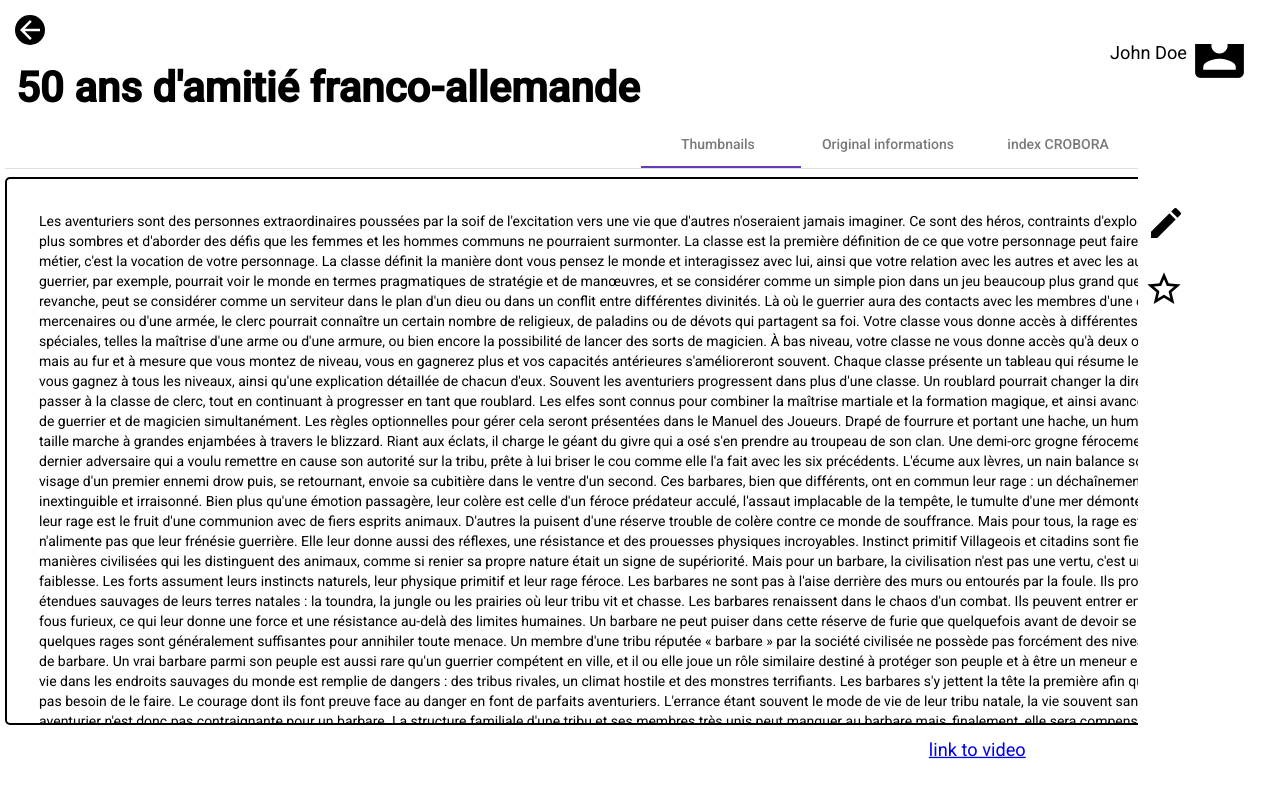
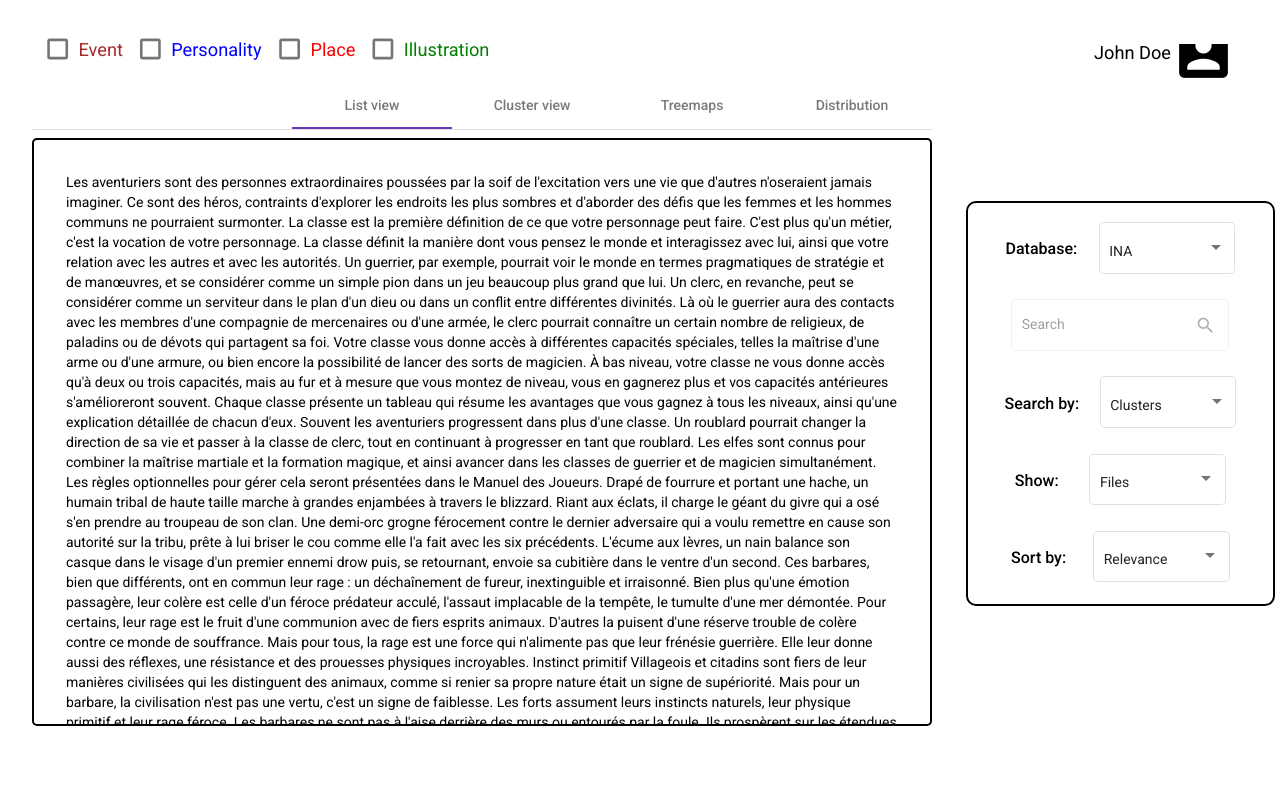
Before and after one commit to EstherTCHANGANI/TER-2021, an Angular app in the folder Front-end/CROBORA-App/: page / in a window 1280 px wide. Built offline with nearby package versions, Linux system fonts and the light colour scheme.

Commit message:
touche ENTER desactivée dans l'input de la searchBar #32 - Pour forcer à sélectionner un element de la liste et ne pas créer de chips avec n'importe quel texte

```diff
--- a/Front-end/CROBORA-App/src/app/app.component.html
+++ b/Front-end/CROBORA-App/src/app/app.component.html
@@ -1 +1 @@
-<app-archive-page></app-archive-page>
+<app-search-page></app-search-page>
--- a/Front-end/CROBORA-App/src/app/search-filters/search-filters.component.css
+++ b/Front-end/CROBORA-App/src/app/search-filters/search-filters.component.css
@@ -2,7 +2,9 @@
     margin: 2px;
     border: 2px solid black;
     border-radius: 10px;
-    padding: 2rem;
+    padding-top: 1rem;
+    padding-left: 1rem;
+    padding-right: 1rem;
 }
 
 .filter {
--- a/Front-end/CROBORA-App/src/app/search-filters/search-filters.component.ts
+++ b/Front-end/CROBORA-App/src/app/search-filters/search-filters.component.ts
@@ -90,7 +90,7 @@ export class SearchFiltersComponent implements OnInit, OnChanges {
   visible: boolean = true;
   selectable: boolean = true;
   removable: boolean = true;
-  separatorKeysCodes: number[] = [ENTER, COMMA];
+  separatorKeysCodes: number[] = [];
   lastColorChip: string;
   actualColorChip: string;
 
--- a/Front-end/CROBORA-App/src/app/search-page/search-page.component.css
+++ b/Front-end/CROBORA-App/src/app/search-page/search-page.component.css
@@ -33,19 +33,20 @@ mat-tab-group{
   display: flex;
   flex-direction: row;
   align-items: center;
+  justify-content: space-evenly;
   margin: -1rem 2rem 2rem 2rem;
 }
 #list-view>div{
-  width: 74em;
+  width: 65vw;
 }
 #cluster-view>div{
-  width: 74em;
+  width: 65vw;
 }
 #treemaps>div{
-  width: 74em;
+  width: 65vw;
 }
 #distribution>div{
-  width: 74em;
+  width: 65vw;
 }
 
 
@@ -89,3 +90,7 @@ mat-tab-group{
   width : 65px;
   font-size: 65px;
 }
+
+app-search-filters {
+  width: 25vw;
+}
```
Also changed, not shown: Front-end/CROBORA-App/src/app/search-filters/search-filters.component.html (line endings or trailing spaces).
